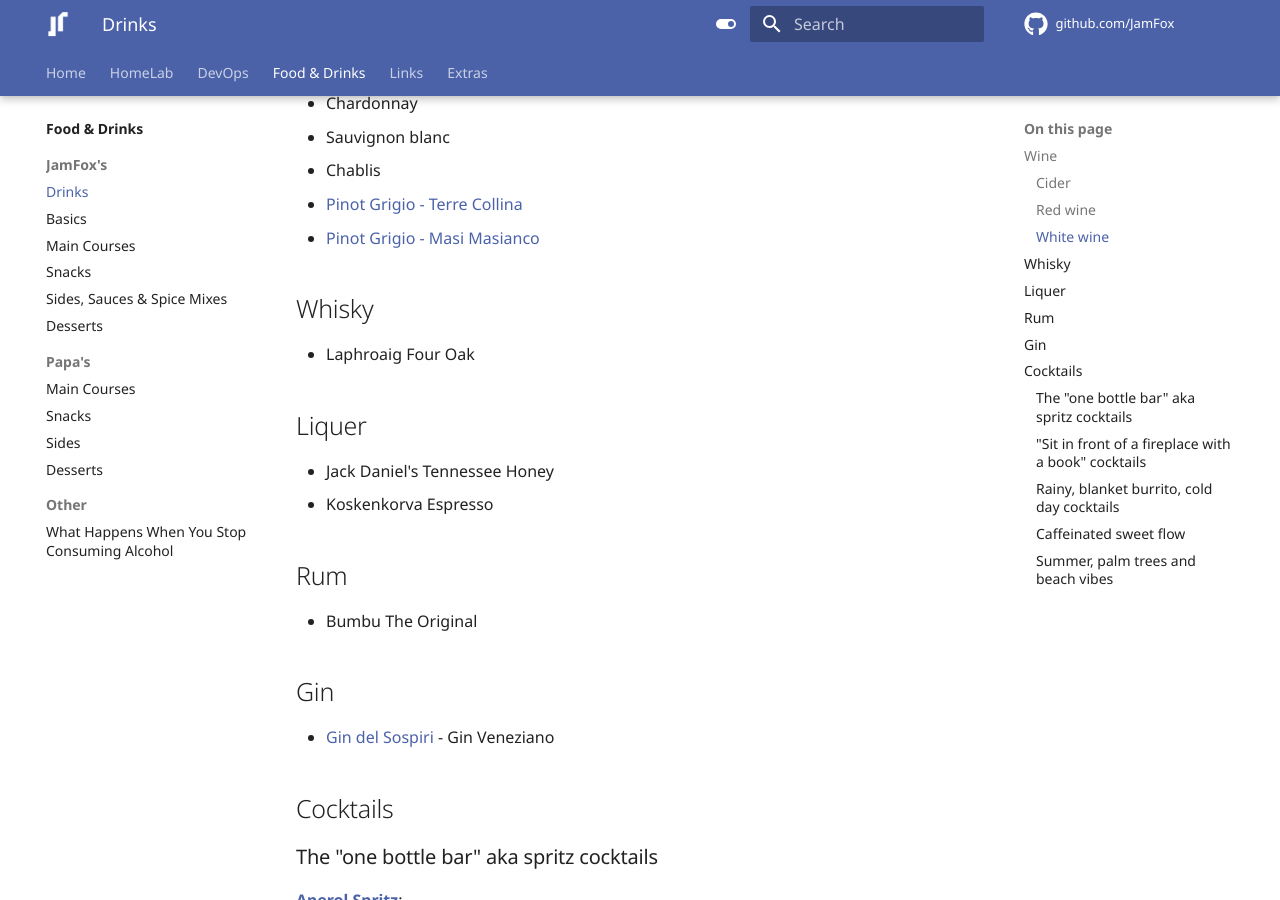
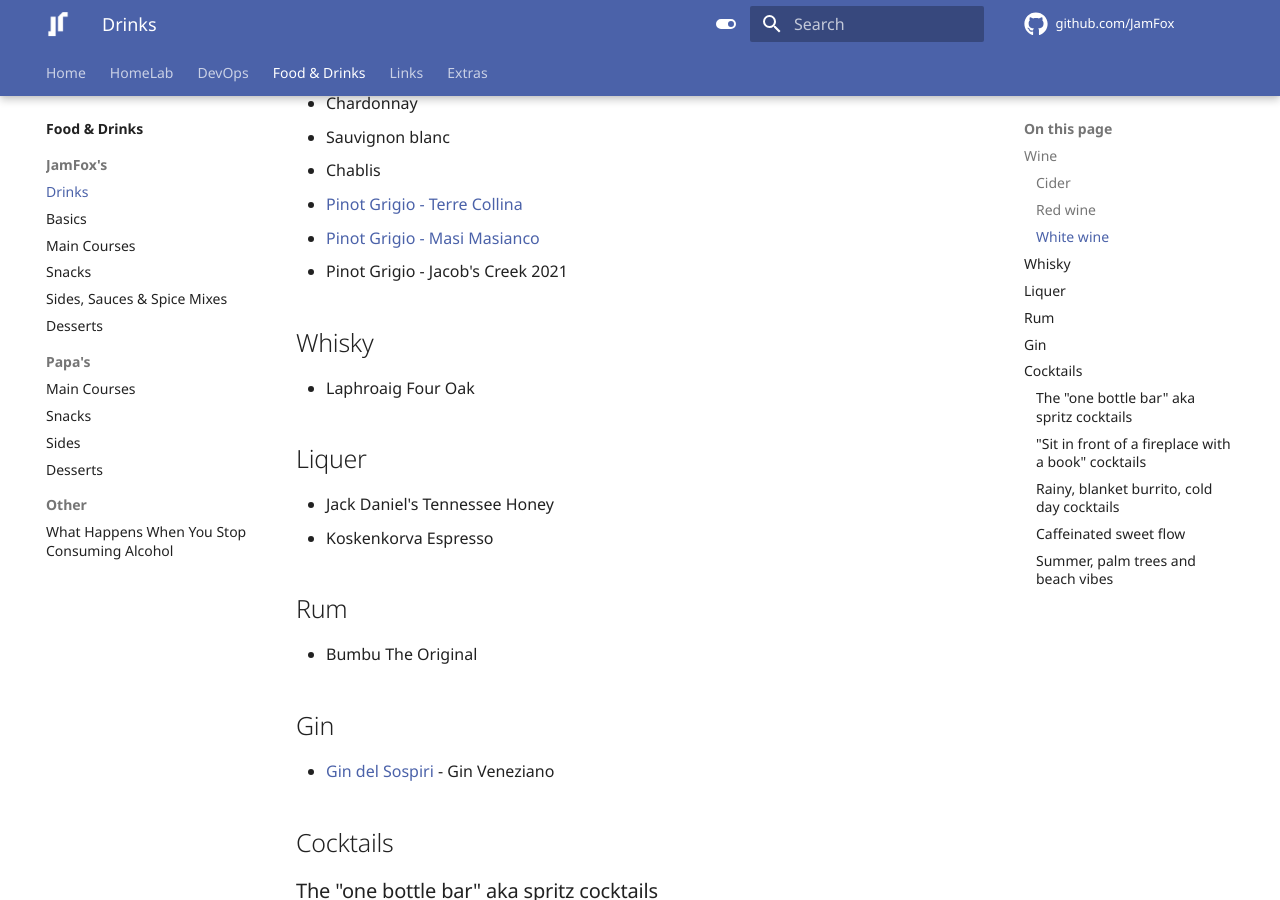
Before and after one commit to JamFox/docs.jamfox.dev, an MkDocs documentation site: the page built from docs/content/food/drinks.md, in a window 1280 px wide and 900 px high, scrolled down 775 px. Built offline with MkDocs 1.6.1 and Material for MkDocs 9.7.7, drawn with Linux system fonts in a browser that asks for light colours; comment, search, counter and statistics services are not loaded.

Commit message:
another pinot

```diff
--- a/docs/content/food/drinks.md
+++ b/docs/content/food/drinks.md
@@ -29,6 +29,7 @@ Collection of my favorite drinks.
 - Chablis
 - [Pinot Grigio - Terre Collina](https://www.vivino.com/terre-collina-pinot-grigio/w/10694948)
 - [Pinot Grigio - Masi Masianco](https://www.vivino.com/it-masi-masianco/w/21950)
+- Pinot Grigio - Jacob's Creek 2021
 
 ## Whisky
 
```
